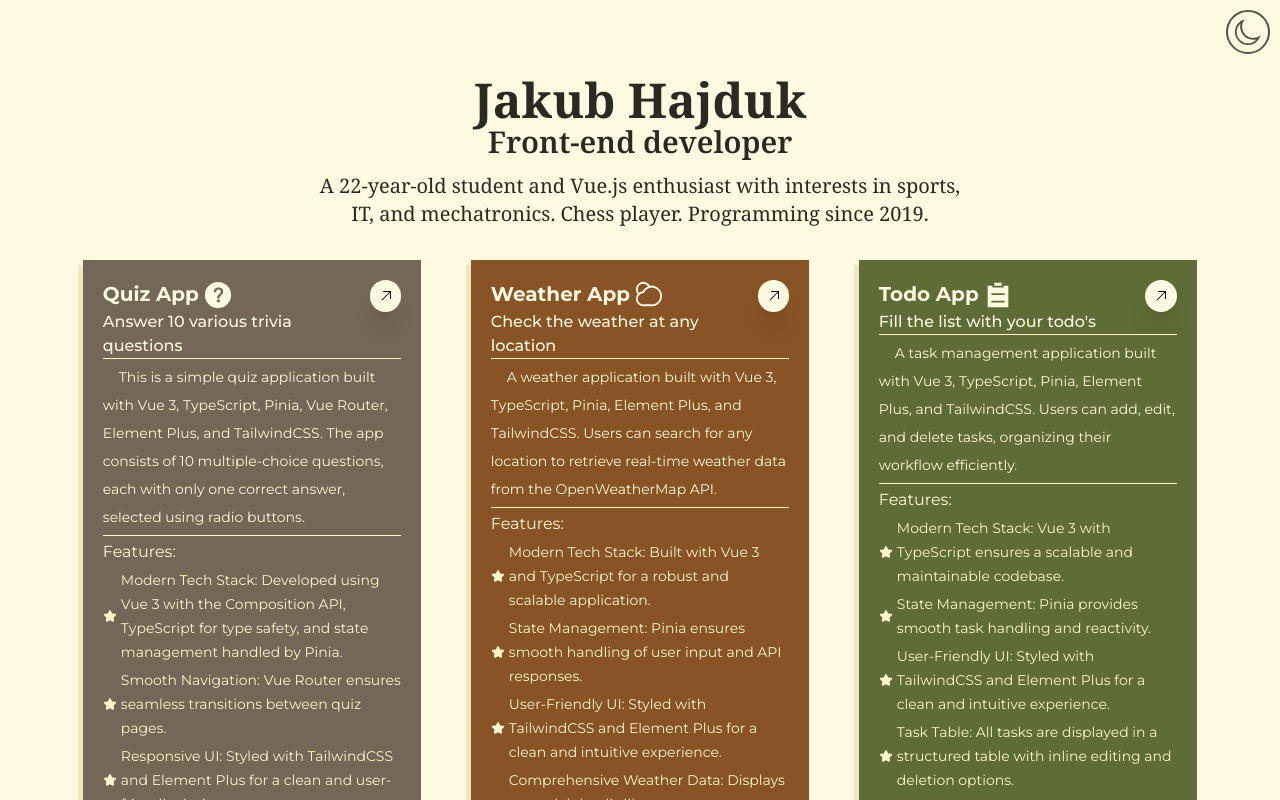
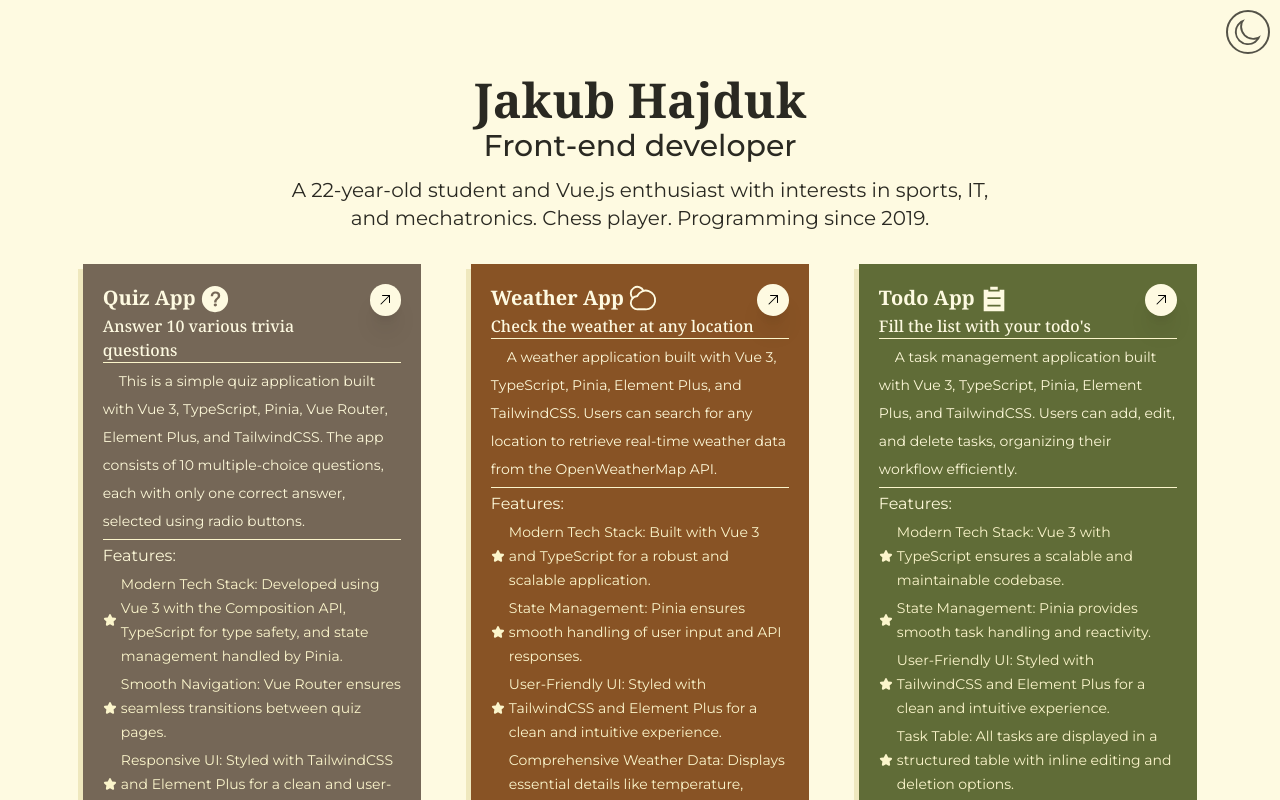
Before and after one commit to jakubhajduk53/portfolio-vue, a Vue app: page / in a window 1280 px wide. Shown: the top 800 px of the page. Built offline with nearby package versions, Linux system fonts and the light colour scheme.

Commit message:
feat: adjust fonts

```diff
--- a/src/App.vue
+++ b/src/App.vue
@@ -40,11 +40,11 @@ watch(darkmode, (newValue) => {
     </button>
     <main class="flex flex-1 flex-col justify-center items-center">
       <section class="flex flex-col text-center p-3">
-        <p class="text-3xl md:text-5xl font-bold">Jakub Hajduk</p>
-        <p class="text-xl md:text-3xl font-semibold mb-3">
+        <p class="text-3xl md:text-5xl font-bold mb-1">Jakub Hajduk</p>
+        <p class="text-xl md:text-3xl font-[500] mb-3 font-montserrat">
           Front-end developer
         </p>
-        <p class="text-base md:text-xl w-[33em]">
+        <p class="text-base md:text-xl w-[35em] font-montserrat">
           A 22-year-old student and Vue.js enthusiast with interests in sports,
           IT, and mechatronics. Chess player. Programming since 2019.
         </p>
--- a/src/components/ProjectComponent.vue
+++ b/src/components/ProjectComponent.vue
@@ -15,11 +15,11 @@ defineProps<Project>();
   >
     <div class="flex justify-between">
       <div>
-        <div class="flex gap-1 text-base md:text-xl font-bold">
+        <div class="flex gap-1 text-base md:text-xl font-bold font-noto-serif">
           <p>{{ name }}</p>
           <el-icon size="30"><component :is="icon" /></el-icon>
         </div>
-        <div class="text-sm md:text-base font-[500]">
+        <div class="text-sm md:text-base font-[500] font-noto-serif">
           {{ shortDescription }}
         </div>
       </div>
```
